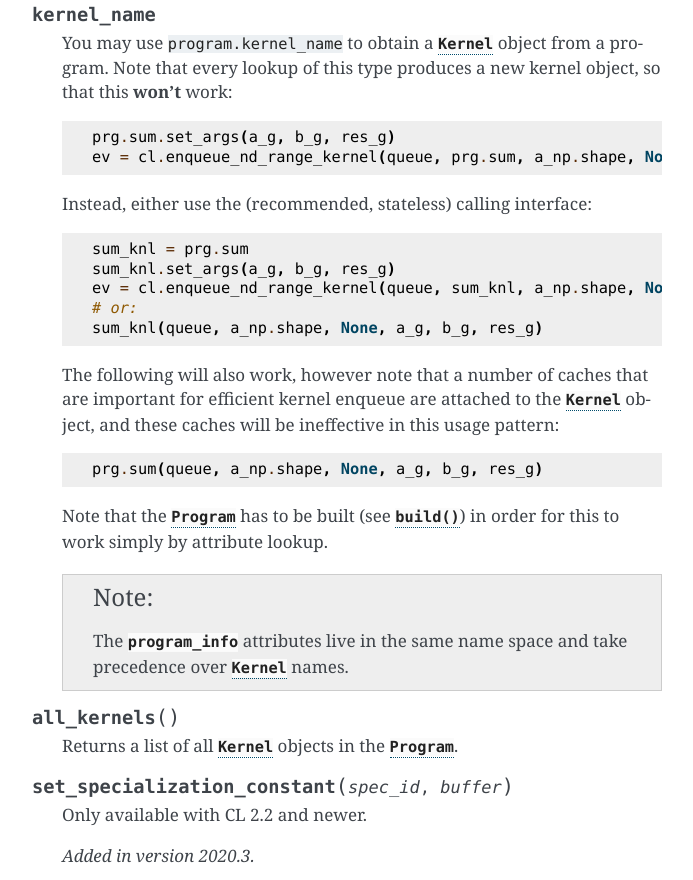
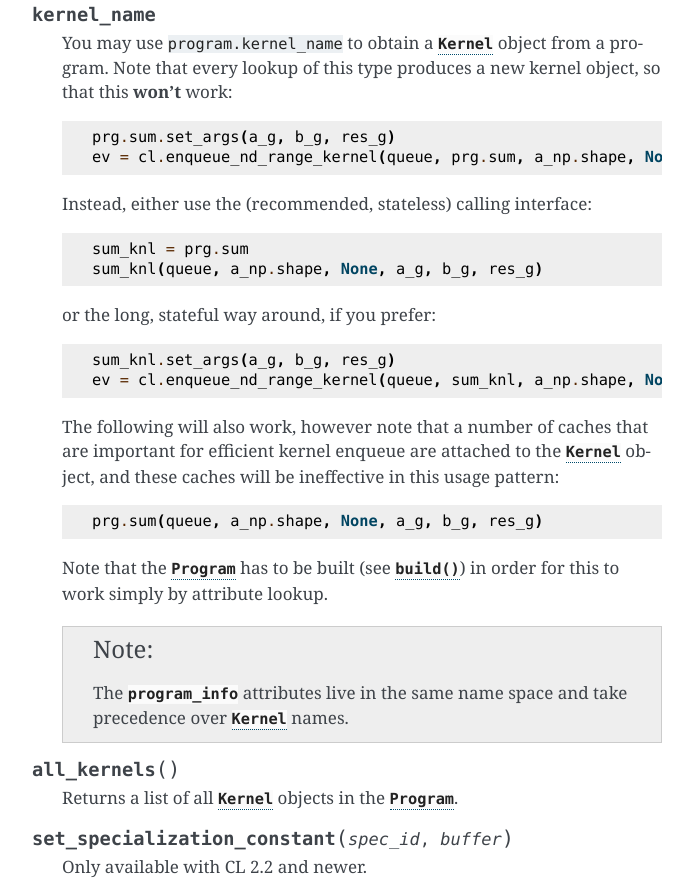
Before and after one commit to inducer/pyopencl, a Sphinx documentation site: the page built from doc/runtime_program.rst, in a window 1280 px wide and 900 px high, scrolled down 1601 px, cut to the strip 0-880 px from the top of the window. Shown: the whole strip, without its empty margins (418-1111 px from the left). Built offline with Sphinx 7.4.7, drawn with Linux system fonts in a browser that asks for light colours.

Commit message:
Further doc improvements on recommended approach for kernel enqueue

```diff
--- a/doc/runtime_program.rst
+++ b/doc/runtime_program.rst
@@ -101,10 +101,12 @@ Program
         Instead, either use the (recommended, stateless) calling interface::
 
             sum_knl = prg.sum
+            sum_knl(queue, a_np.shape, None, a_g, b_g, res_g)
+
+        or the long, stateful way around, if you prefer::
+
             sum_knl.set_args(a_g, b_g, res_g)
             ev = cl.enqueue_nd_range_kernel(queue, sum_knl, a_np.shape, None)
-            # or:
-            sum_knl(queue, a_np.shape, None, a_g, b_g, res_g)
 
         The following will also work, however note that a number of caches that
         are important for efficient kernel enqueue are attached to the :class:`Kernel`
```
